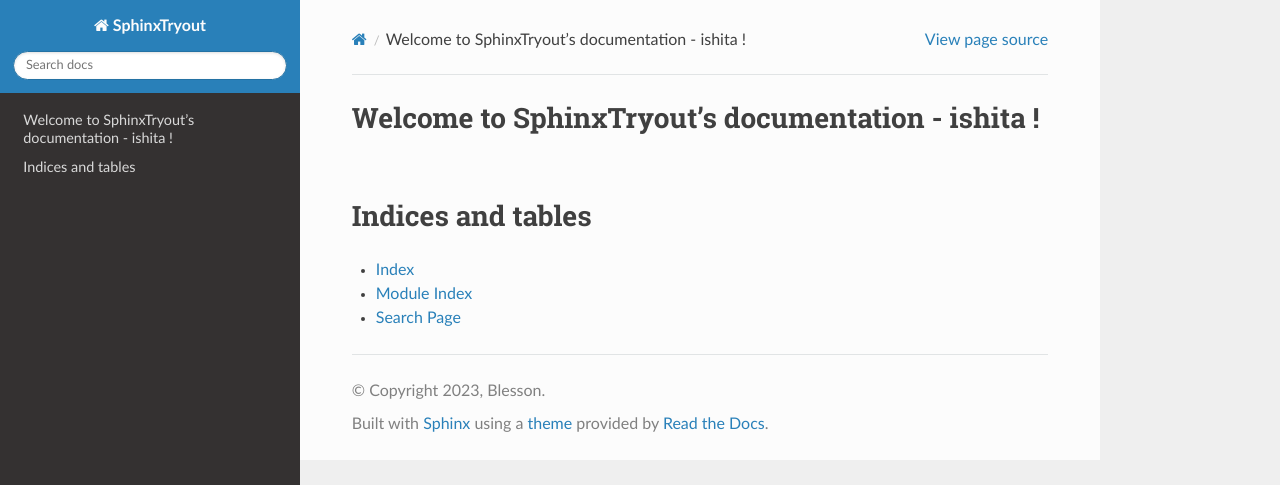
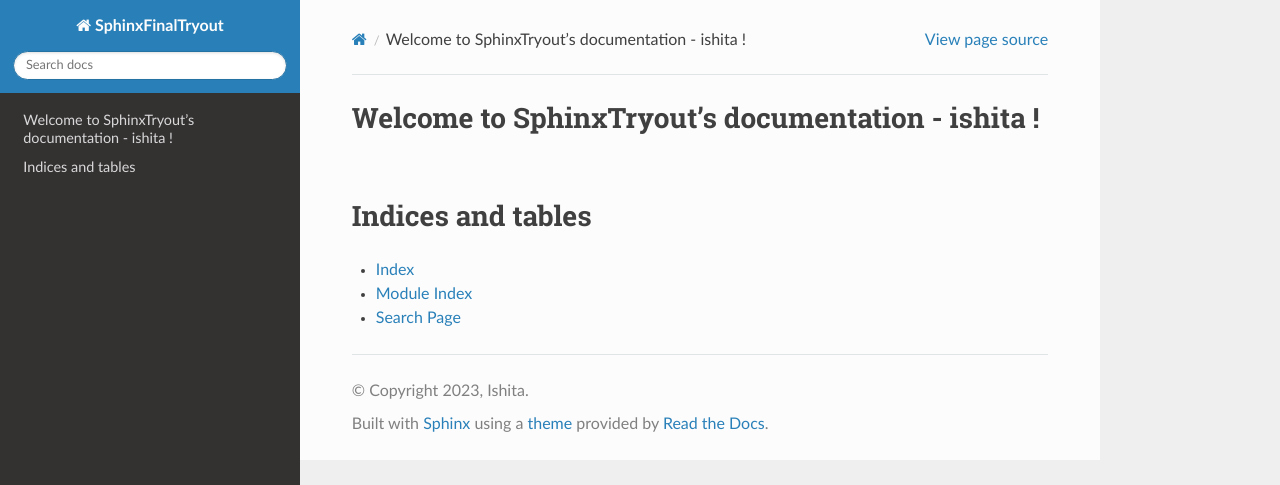
Before and after one commit to Ishita-Sarkar-Bosch/Sphinx_repo, a Sphinx documentation site: the page built from docs/source/index.rst, in a window 1280 px wide. Shown: the top 485 px of the page. Built offline with Sphinx 7.4.7 and the Read the Docs theme 2.0.0, drawn with Linux system fonts in a browser that asks for light colours.

Commit message:
initial commit

```diff
--- a/docs/source/conf.py
+++ b/docs/source/conf.py
@@ -11,9 +11,9 @@ import sys
 SOURCE_DIR = os.path.abspath(os.path.join('.', '..', 'src'))
 sys.path.insert(0, SOURCE_DIR)
 
-project = 'SphinxTryout'
-copyright = '2023, Blesson'
-author = 'Blesson'
+project = 'SphinxFinalTryout'
+copyright = '2023, Ishita'
+author = 'Ishita'
 release = 'PST'
 
 
```
